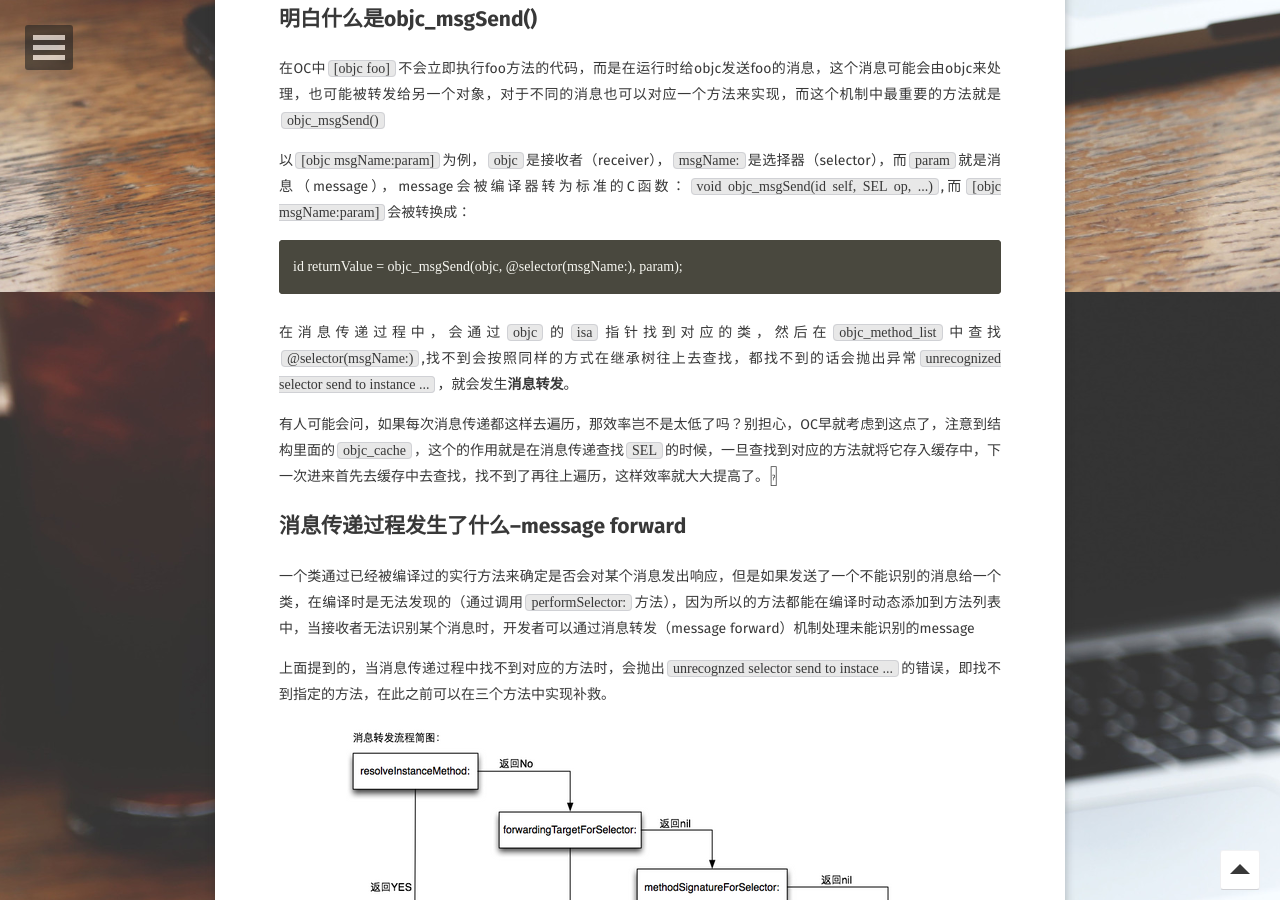
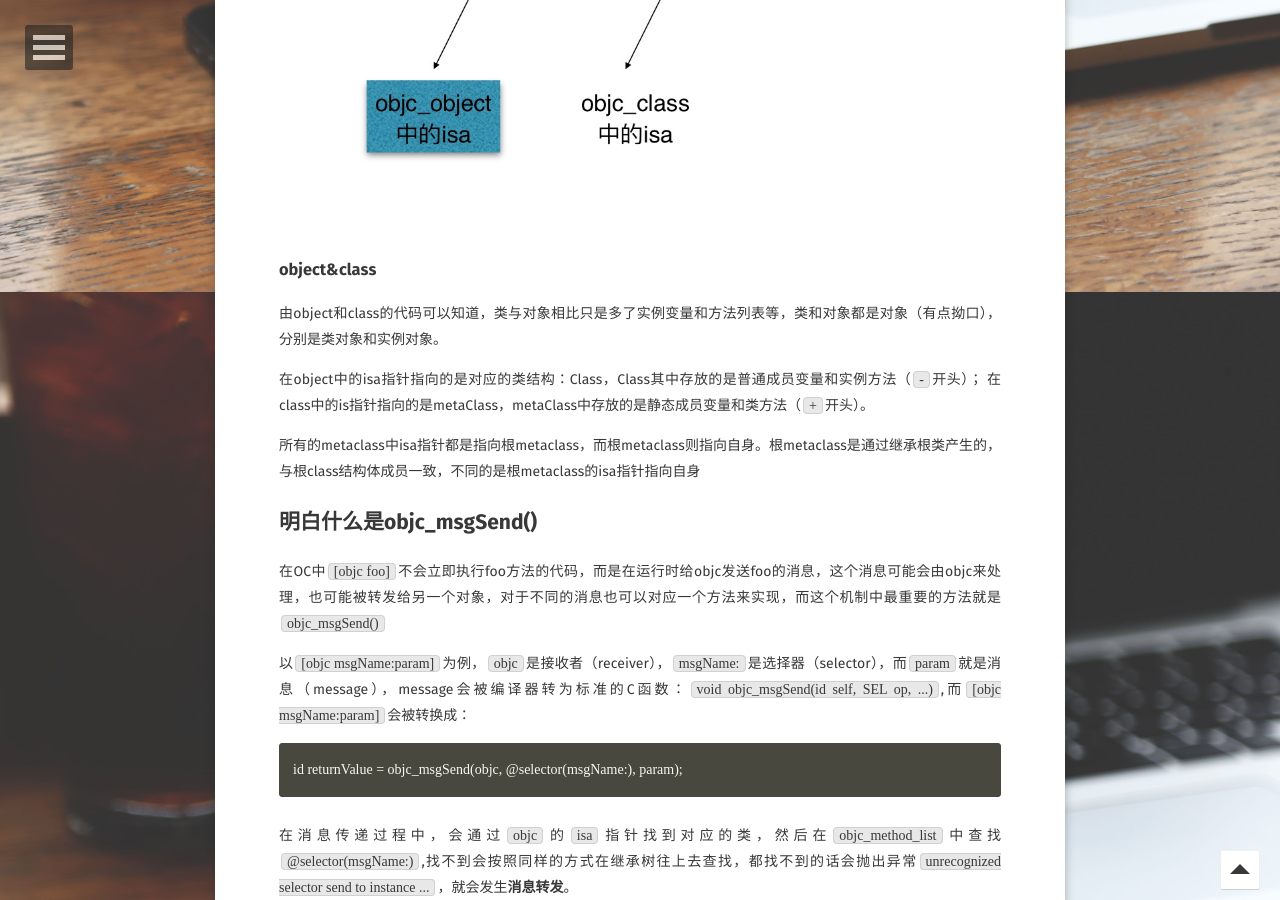
Before and after one commit to nuclearDev/nuclearDev.github.io, a Jekyll site: the page built from _posts/2016-06-27-Runtime.md, in a window 1280 px wide and 900 px high, scrolled down 4208 px. Built offline with Jekyll 4.4.1, drawn with Linux system fonts in a browser that asks for light colours; some web fonts are replaced; comment, search, counter and statistics services are not loaded; some of the changed text lies outside the part shown.

Commit message:
runtime内容修改

````diff
--- a/_posts/2016-06-27-Runtime.md
+++ b/_posts/2016-06-27-Runtime.md
@@ -100,7 +100,7 @@
 
 ### object
 
-在runtime中，object是一个指针，它是一个结构体
+在runtime中，object是一个结构体，包含一个指向自己所属的类的指针`isa`
 
 ```
 struct objc_object {
@@ -108,15 +108,22 @@
 }
 ```
 
-`isa`指针指向的是它的类别：`Class`
+`isa`指针指向的是它的类别：`Class`,也就是它所属的类。
 
-而这个`Class`：
+这个`Class`：
 
 ```
 typedeef objc_class *Class
 ```
 
-它是一个结构体
+它是一个指向objc_class结构体的指针
+
+对于`id`：
+
+```
+/// A pointer to an instance of a class.
+typedef struct objc_object *id;
+```
 
 ### Class
 
@@ -145,6 +152,16 @@
 整个结构的示意图：
 
 ![object结构示意](https://raw.githubusercontent.com/nuclearDev/nuclearDev.github.io/master/_image/runtime1.png)
+
+
+### object&class
+
+由object和class的代码可以知道，类与对象相比只是多了实例变量和方法列表等，类和对象都是对象（有点拗口），分别是类对象和实例对象。
+
+在object中的isa指针指向的是对应的类结构：Class，Class其中存放的是普通成员变量和实例方法（`-`开头）；
+在class中的is指针指向的是metaClass，metaClass中存放的是静态成员变量和类方法（`+`开头）。
+
+所有的metaclass中isa指针都是指向根metaclass，而根metaclass则指向自身。根metaclass是通过继承根类产生的，与根class结构体成员一致，不同的是根metaclass的isa指针指向自身
 
 
 ## 明白什么是objc_msgSend()
````
Also changed, not shown: _image/runtime1.png.
